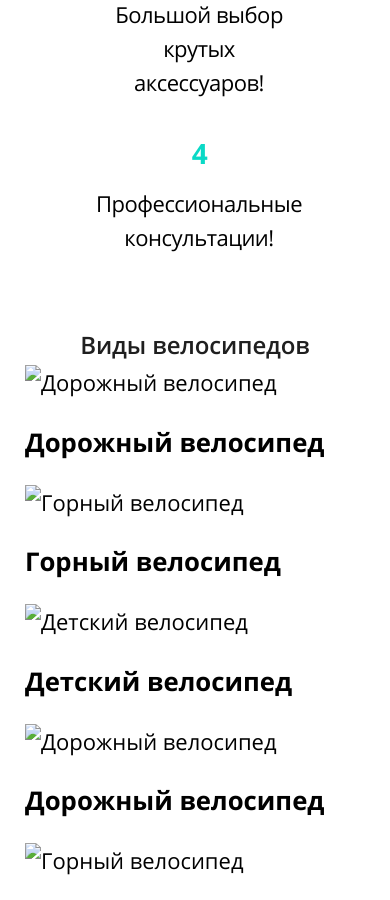
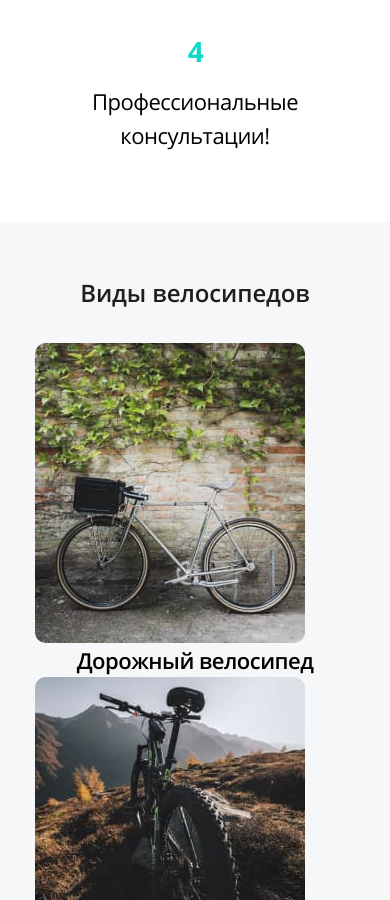
Before and after one commit to restby/bicycle, a website: page source/index.html in a window 390 px wide. Shown: the part 1100-2000 px from the top of the page. Drawn offline with nearby package versions, Linux system fonts and the light colour scheme; files that its build step writes are made by us from their sources; files whose address does not match are found by name.

Commit message:
about правки, начало preview

```diff
--- a/source/index.html
+++ b/source/index.html
@@ -31,7 +31,7 @@
             <nav class="page-header__nav nav">
               <ul class="page-header__list nav__list">
                 <li class="page-header__item nav__item">
-                  <a class="page-header__link nav__link" href="#about">О нас</a>
+                  <a class="page-header__link nav__link" href="#about">О&nbsp;нас</a>
                 </li>
                 <li class="page-header__item nav__item">
                   <a class="page-header__link nav__link" href="#preview">Виды велосипедов</a>
@@ -55,13 +55,12 @@
             <div class="page-header__col page-header__col--left">
               <picture>
                 <img src="img/svg/logo.svg" alt="логотип Велосипед.">
-                <h1 class="page-header__title">Мы продаем
-                  велосипеды</h1>
+                <h1 class="page-header__title">Мы&nbsp;продаем велосипеды</h1>
                 <p class="page-header__descr">Наш магазин отбирает только самые лучшие велосипеды для продажи</p>
               </picture>
             </div>
             <div class="page-header__col page-header__col--right">
-              <p class="page-header__text">Заполните поля ниже и мы подберем велосипед Вашей мечты</p>
+              <p class="page-header__text">Заполните поля ниже и&nbsp;мы&nbsp;подберем велосипед Вашей мечты</p>
               <div class="page-header__form form" data-form-validate="data-form-validate" data-callback="base">
                 <form action="https://echo.htmlacademy.ru/" method="post">
                   <div class="form__container">
@@ -90,13 +89,13 @@
       <main>
         <section class="about" id="about">
           <div class="container">
-            <h2 class="section-title about__title">Несколько фактов о нас</h2>
+            <h2 class="section-title about__title">Несколько фактов о&nbsp;нас</h2>
             <ul class="about__list">
               <li>
                 Самый широкий выбор велосипедов!
               </li>
               <li>
-                Доставка велосипедов по всей России!
+                Доставка велосипедов по&nbsp;всей России!
               </li>
               <li>
                 Большой выбор крутых аксессуаров!
@@ -110,39 +109,51 @@
         <section class="preview" id="preview">
           <div class="container">
             <h2 class="section-title preview__title">Виды велосипедов</h2>
-            <div class="preview__wrapper">
-              <div class="preview__slider preview-slider">
-                <div class="preview-slide">
-                  <img src="" alt="Дорожный велосипед">
-                  <h3>Дорожный велосипед</h3>
-                </div>
-                <div class="preview-slide">
-                  <img src="" alt="Горный велосипед">
-                  <h3>Горный велосипед</h3>
-                </div>
-                <div class="preview-slide">
-                  <img src="" alt="Детский велосипед">
-                  <h3>Детский велосипед</h3>
-                </div>
-                <div class="preview-slide">
-                  <img src="" alt="Дорожный велосипед">
-                  <h3>Дорожный велосипед</h3>
-                </div>
-                <div class="preview-slide">
-                  <img src="" alt="Горный велосипед">
-                  <h3>Горный велосипед</h3>
-                </div>
-                <div class="preview-slide">
-                  <img src="" alt="Детский велосипед">
-                  <h3>Детский велосипед</h3>
-                </div>
-              </div>
-            </div>
+            <ul class="preview__list">
+              <li class="preview__item">
+                <picture>
+                  <!-- <source type="image/webp" media="(min-width: 1023px)" srcset="img/preview-1-desktop.webp 1x, img/preview-1-desktop@2x.webp 2x">
+                  <source type="image/webp" media="(max-width: 1023px)" srcset="img/preview-1-mobile.webp 1x, img/preview-1-mobile@2x.webp 2x"> -->
+                  <source media="(min-width: 1023px)"
+                    srcset="img/preview-1-desktop.jpg 1x, img/preview-1-desktop@2x.jpg 2x">
+                  <source media="(max-width: 1023px)"
+                    srcset="img/preview-1-mobile.jpg 1x, img/preview-1-mobile@2x.jpg 2x">
+                  <img src="img/preview-1-mobile.jpg" srcset="img/preview-1-mobile@2x.jpg 2x" alt="Дорожный велосипед.">
+                </picture>
+                <h3>Дорожный велосипед</h3>
+              </li>
+              <li class="preview__item preview__item--center">
+                <picture>
+                  <!-- <source type="image/webp" media="(min-width: 1023px)" srcset="img/preview-1-desktop.webp 1x, img/preview-1-desktop@2x.webp 2x">
+                    <source type="image/webp" media="(max-width: 1023px)" srcset="img/preview-1-mobile.webp 1x, img/preview-1-mobile@2x.webp 2x"> -->
+                  <source media="(min-width: 1023px)"
+                    srcset="img/preview-2-desktop.jpg 1x, img/preview-2-desktop@2x.jpg 2x">
+                  <source media="(max-width: 1023px)"
+                    srcset="img/preview-2-mobile.jpg 1x, img/preview-2-mobile@2x.jpg 2x">
+                  <img src="img/preview-2-mobile.jpg" srcset="img/preview-2-mobile@2x.jpg 2x" alt="Горный велосипед.">
+                </picture>
+                <h3>Горный велосипед</h3>
+              </li>
+              <li class="preview__item">
+                <picture>
+                  <!-- <source type="image/webp" media="(min-width: 1023px)"srcset="img/preview-1-desktop.webp 1x, img/preview-1-desktop@2x.webp 2x">
+                    <source type="image/webp" media="(max-width: 1023px)" srcset="img/preview-1-mobile.webp 1x, img/preview-1-mobile@2x.webp 2x"> -->
+                  <source media="(min-width: 1023px)"
+                    srcset="img/preview-3-desktop.jpg 1x, img/preview-3-desktop@2x.jpg 2x">
+                  <source media="(max-width: 1023px)"
+                    srcset="img/preview-3-mobile.jpg 1x, img/preview-3-mobile@2x.jpg 2x">
+                  <img src="img/preview-3-mobile.jpg" srcset="img/preview-3-mobile@2x.jpg 2x" alt="Детский велосипед.">
+                </picture>
+                <h3>Детский велосипед</h3>
+              </li>
+
+            </ul>
           </div>
         </section>
         <section class="video" id="video">
           <h2 class="section-title video__title">Видео про велосипеды</h2>
-          <p class="video__descr">В этом видео мы подробно расскажем про особенности выбора велосипеда для себя.</p>
+          <p class="video__descr">В&nbsp;этом видео мы&nbsp;подробно расскажем про особенности выбора велосипеда для
+            себя.</p>
           <div class="video__conatiner"><img src="" alt="">
             <button class="video__btn" type="button"></button>
           </div>
@@ -150,7 +161,8 @@
         <section class="contacts" id="contacts">
           <div class="contacts__container">
             <h2 class="section-title contacts__title">Как нас найти?</h2>
-            <p class="contacts__descr">Мы находимся по адресу: Санкт-Петербург, ул. Большая Конюшенная, д. 19</p>
+            <p class="contacts__descr">Мы&nbsp;находимся по&nbsp;адресу: Санкт-Петербург, ул. Большая Конюшенная,
+              д.&nbsp;19</p>
             <div class="contacts__wrapper map"><img src="" alt=""></div>
             <div class="contacts__row">
               <a class="contacts__link" href="mailto:puteshestviemechta@gmail.ru">puteshestviemechta@gmail.ru</a>
--- a/source/sass/blocks/about.scss
+++ b/source/sass/blocks/about.scss
@@ -33,6 +33,7 @@
   @include vp-767 {
     flex-direction: column;
     row-gap: 35px;
+    padding: 0 14px;
   }
 
   & li {
@@ -63,5 +64,9 @@
     @include vp-1023 {
       flex: 0 1 47.3%;
     }
+
+    @include vp-767 {
+      flex: 0 1 100%;
+    }
   }
 }
--- a/source/sass/blocks/preview-slide.scss
+++ /dev/null
@@ -1 +0,0 @@
-.preview-slide {}
--- a/source/sass/blocks/preview-slider.scss
+++ /dev/null
@@ -1 +0,0 @@
-.preview-slider {}
--- a/source/sass/blocks/preview.scss
+++ b/source/sass/blocks/preview.scss
@@ -1,7 +1,53 @@
-.preview {}
+.preview {
+  padding-top: 143px;
+  padding-bottom: 149px;
+  background-color: $color-default-bg;
 
-.preview__title {}
+  @include vp-1023 {
+    padding-top: 50px;
+    padding-bottom: 70px;
+  }
 
-.preview__wrapper {}
+  @include vp-767 {
+    padding-bottom: 52px;
+  }
+}
 
-.preview__slider {}
+.preview__title {
+  margin-bottom: 61px;
+
+  @include vp-1023 {
+    margin-bottom: 30px;
+  }
+}
+
+.preview__list {
+  margin: 0;
+  padding: 0;
+  padding-left: 20px;
+  padding-right: 20px;
+  list-style-type: none;
+}
+
+.preview__item {
+
+
+  & img {
+    width: 342px;
+    border-radius: 10px;
+
+    @include vp-1023 {
+      width: 270px;
+    }
+  }
+
+  & h3 {
+    margin: 0;
+    color: $text-black;
+    text-align: center;
+    font-size: 22px;
+    font-weight: 600;
+    line-height: 34px;
+    letter-spacing: -0.5px;
+  }
+}
--- a/source/sass/global/container.scss
+++ b/source/sass/global/container.scss
@@ -1,6 +1,6 @@
 .container {
   width: 100%;
-  max-width: 1920px;
+  max-width: 1440px;
   margin: 0 auto;
   padding: 0 137px;
 
@@ -9,6 +9,6 @@
   }
 
   @include vp-767 {
-    padding: 0 25px;
+    padding: 0 15px;
   }
 }
--- a/source/sass/mixins.scss
+++ b/source/sass/mixins.scss
@@ -39,6 +39,31 @@
 }
 
 // Desktop first
+
+@mixin vp-1440 {
+  @media (min-width: ($vp-1440)) {
+    @content;
+  }
+}
+
+@mixin vp-1439 {
+  @media (max-width: ($vp-1440 - 1px)) {
+    @content;
+  }
+}
+
+@mixin vp-1340 {
+  @media (min-width: ($vp-1340)) {
+    @content;
+  }
+}
+
+@mixin vp-1339 {
+  @media (max-width: ($vp-1340 - 1px)) {
+    @content;
+  }
+}
+
 @mixin vp-1023 {
   @media (max-width: ($vp-1024 - 1px)) {
     @content;
--- a/source/sass/style.scss
+++ b/source/sass/style.scss
@@ -26,8 +26,6 @@
 @import "blocks/form";
 @import "blocks/about";
 @import "blocks/preview";
-@import "blocks/preview-slider";
-@import "blocks/preview-slide";
 @import "blocks/video";
 @import "blocks/contacts";
 @import "blocks/map";
--- a/source/sass/variables.scss
+++ b/source/sass/variables.scss
@@ -1,17 +1,14 @@
 // Colors
 // ---------------------------------
-
-// Default
-
 $text-black: #000000;
 $text-white: #ffffff;
 $text-action: #0ad9c6;
 $text-headeing: #1f1f1f;
-
+// Default
 $color-default-black: #000000;
 $color-default-white: #ffffff;
 $color-default-action: #0ad9c6;
-
+$color-default-bg: #f6f7f9;
 $color-transparent: rgba(255, 255, 255, 0);
 
 // Project palette
@@ -56,6 +53,7 @@ $vp-375: 375px;
 $vp-768: 768px;
 $vp-1024: 1024px;
 $vp-1280: 1280px;
+$vp-1340: 1340px;
 $vp-1440: 1440px;
 $vp-1920: 1920px;
 
```
Also changed, not shown: build/css/style.css, build/css/style.min.css, build/index.html, 1 other file.
